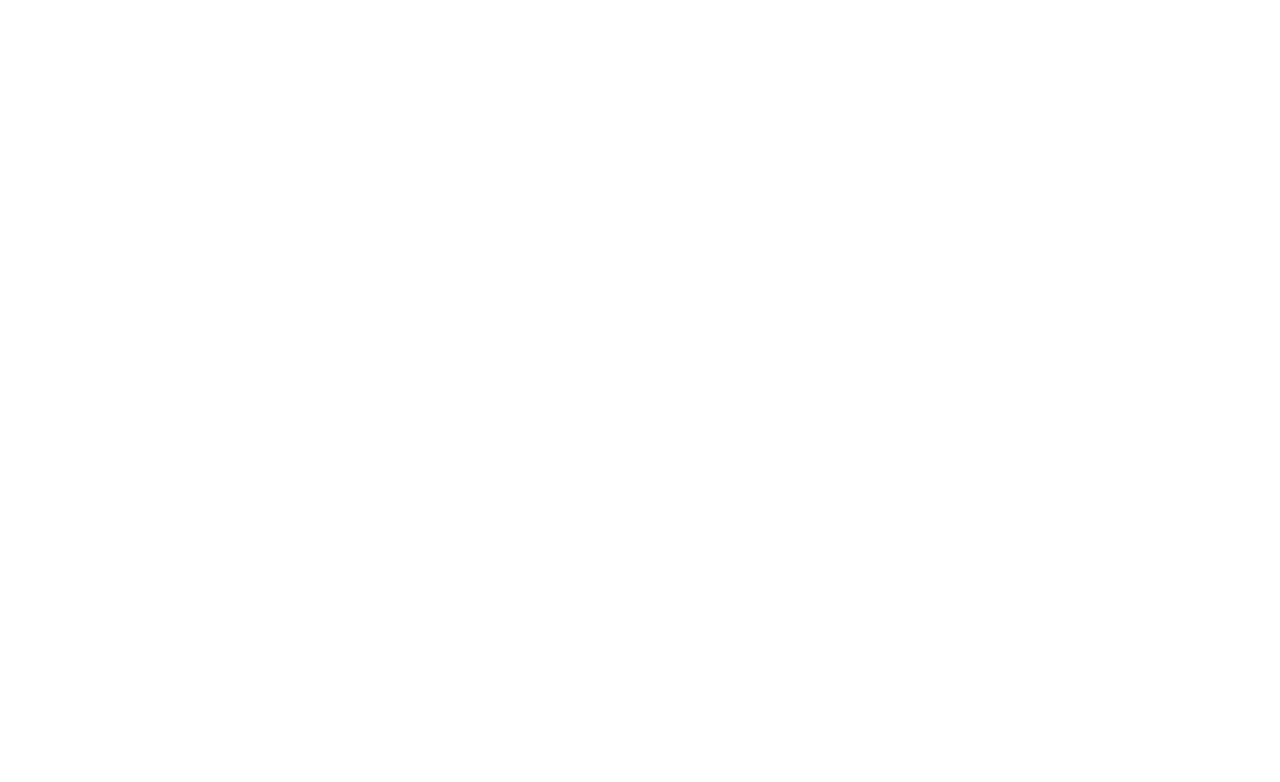
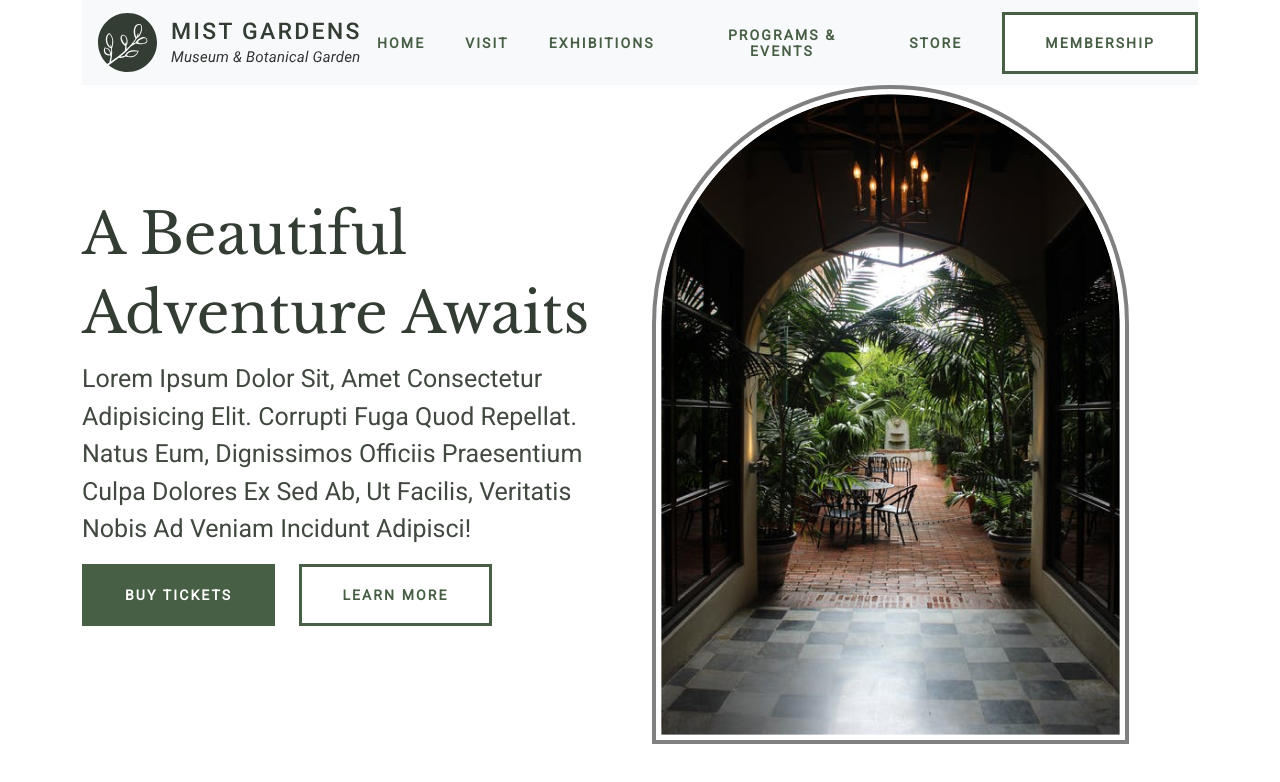
Before and after one commit to KirillBanakh/mist-gardens, a website: page index.html in a window 1280 px wide. Drawn offline with nearby package versions, Linux system fonts and the light colour scheme.

Commit message:
feat: Part of main page

```diff
--- /dev/null
+++ b/CSS/buttons.css
@@ -0,0 +1,108 @@
+@import url('https://fonts.googleapis.com/css2?family=Roboto&display=swap');
+
+.btn-primary-regular {
+    padding: 20px 40px;
+    border: 3px solid #475f45;
+    color: white;
+    background-color: #475f45;
+
+    align-items: center;
+
+    font-family: Roboto;
+    font-style: normal;
+    font-weight: bold;
+    font-size: 14px;
+    line-height: 16px;
+    letter-spacing: 0.15em;
+    text-transform: uppercase;
+}
+.btn-primary-regular:hover {
+    box-shadow: 0px 5px 5px 2px rgba(71, 95, 69, 0.2);
+}
+
+.btn-primary-regular:active {
+    color: #475f45;
+    background-color: white;
+    box-shadow: none;
+}
+
+.btn-primary-small {
+    padding: 15px 30px;
+    border: 3px solid #475f45;
+    color: white;
+    background-color: #475f45;
+
+    align-items: center;
+
+    font-family: Roboto;
+    font-style: normal;
+    font-weight: bold;
+    font-size: 14px;
+    line-height: 16px;
+    letter-spacing: 0.15em;
+    text-transform: uppercase;
+}
+
+.btn-primary-small:hover {
+    box-shadow: 0px 5px 5px 2px rgba(71, 95, 69, 0.2);
+}
+
+.btn-primary-small:active {
+    color: #475f45;
+    background-color: white;
+    box-shadow: none;
+}
+
+.btn-secondary-regular {
+    padding: 20px 40px;
+    border: 3px solid #475f45;
+    color: #475f45;
+    background-color: white;
+
+    align-items: center;
+
+    font-family: Roboto;
+    font-style: normal;
+    font-weight: bold;
+    font-size: 14px;
+    line-height: 16px;
+    letter-spacing: 0.15em;
+    text-transform: uppercase;
+}
+
+.btn-secondary-regular:hover {
+    box-shadow: 0px 5px 5px 2px rgba(71, 95, 69, 0.2);
+}
+
+.btn-secondary-regular:active {
+    color: white;
+    background-color: #475f45;
+    box-shadow: none;
+}
+
+.btn-secondary-small {
+    padding: 15px 30px;
+    border: 2px solid #475f45;
+    color: #475f45;
+    background-color: white;
+
+    align-items: center;
+
+    font-family: Roboto;
+    font-style: normal;
+    font-weight: bold;
+    font-size: 14px;
+    line-height: 16px;
+    letter-spacing: 0.15em;
+    text-transform: uppercase;
+}
+
+.btn-secondary-small:hover{
+    box-shadow: 0px 5px 5px 2px rgba(71, 95, 69, 0.2);
+}
+
+.btn-secondary-small:active {
+    color: white;
+    background-color: #475f45;
+    box-shadow: none;
+}
--- /dev/null
+++ b/CSS/navigation.css
@@ -0,0 +1,19 @@
+@import url('https://fonts.googleapis.com/css2?family=Roboto&display=swap');
+
+.nav-link-regular {
+    padding-right: 40px;
+    text-decoration: none;
+    color: #475F45;
+    font-family: Roboto;
+    font-style: normal;
+    font-weight: bold;
+    font-size: 14px;
+    line-height: 16px;
+    letter-spacing: 0.15em;
+    text-transform: uppercase;
+}
+
+.nav-link-regular:hover {
+    color: #475F45;
+}
+.nav-item-text:active {}
--- /dev/null
+++ b/CSS/picture.css
@@ -0,0 +1,5 @@
+.pic-main {
+    padding: 5px;
+    border: solid 4px gray;
+    border-radius: 500px 500px 0px 0px;
+}
--- /dev/null
+++ b/CSS/text.css
@@ -0,0 +1,22 @@
+@import url('https://fonts.googleapis.com/css2?family=Libre+Baskerville&display=swap');
+@import url('https://fonts.googleapis.com/css2?family=Roboto&display=swap');
+
+.txt-xl {
+    font-family: Libre Baskerville;
+    font-style: normal;
+    font-weight: normal;
+    font-size: 57px;
+    line-height: 110%;
+    text-transform: capitalize;
+    color: #343D33;
+}
+
+.txt-body-l {
+    font-family: Roboto;
+    font-style: normal;
+    font-weight: 300;
+    font-size: 25px;
+    line-height: 150%;
+    text-transform: capitalize;
+    color: #414840;
+}
--- a/index.html
+++ b/index.html
@@ -5,8 +5,44 @@
     <meta http-equiv="X-UA-Compatible" content="IE=edge">
     <meta name="viewport" content="width=device-width, initial-scale=1.0">
     <title>Mist Gradens</title>
+    <link rel="stylesheet" href="node_modules/bootstrap/dist/css/bootstrap.css" />
+    <link rel="stylesheet" href="node_modules/bootstrap/dist/css/bootstrap.rtl.css" />
+    <link rel="stylesheet" href="node_modules/bootstrap/dist/css/bootstrap.min.css" />
+    <link rel="stylesheet" href="node_modules/bootstrap/dist/css/bootstrap.rtl.min.css" />
+    <link rel="stylesheet" href="CSS/buttons.css" />
+    <link rel="stylesheet" href="CSS/navigation.css" />
+    <link rel="stylesheet" href="CSS/text.css" />
+    <link rel="stylesheet" href="CSS/picture.css" />
 </head>
 <body>
-
+    <div class="container">
+        <nav class="navbar navbar-expand-lg nav-fill navbar-light bg-light">
+            <a class="navbar-brand" href="#">
+                <img src="Media/logo-with-text.svg"/>
+            </a>
+            <div class="navbar-nav me-auto align-items-center">
+                <a class="nav-item nav-link-regular" href="#">Home</a>
+                <a class="nav-item nav-link-regular" href="#">Visit</a>
+                <a class="nav-item nav-link-regular" href="#">Exhibitions</a>
+                <a class="nav-item nav-link-regular" href="#">Programs & Events</a>
+                <a class="nav-item nav-link-regular" href="#">Store</a>
+                <button class="btn-secondary-regular">Membership</button>
+            </div>
+        </nav>
+        <div class="row d-flex align-items-center">
+            <div class="col">
+                <h1 class="txt-xl">
+                    <p>A Beautiful</p>
+                    <p>Adventure Awaits</p>
+                </h1>
+                <p class="txt-body-l">Lorem ipsum dolor sit, amet consectetur adipisicing elit. Corrupti fuga quod repellat. Natus eum, dignissimos officiis praesentium culpa dolores ex sed ab, ut facilis, veritatis nobis ad veniam incidunt adipisci!</p>
+                <button class="btn-primary-regular" style="margin-right: 20px">Buy tickets</button>
+                <button class="btn-secondary-regular">Learn more</button>
+            </div>
+            <div class="col">
+                <img src="Media/pic-1.png" class="pic-main" />
+            </div>
+        </div>
+    </div>
 </body>
 </html>
```
Also changed, not shown: Media/logo-with-text.svg (added), Media/logo.svg (added), Media/pic-1.png (added).
